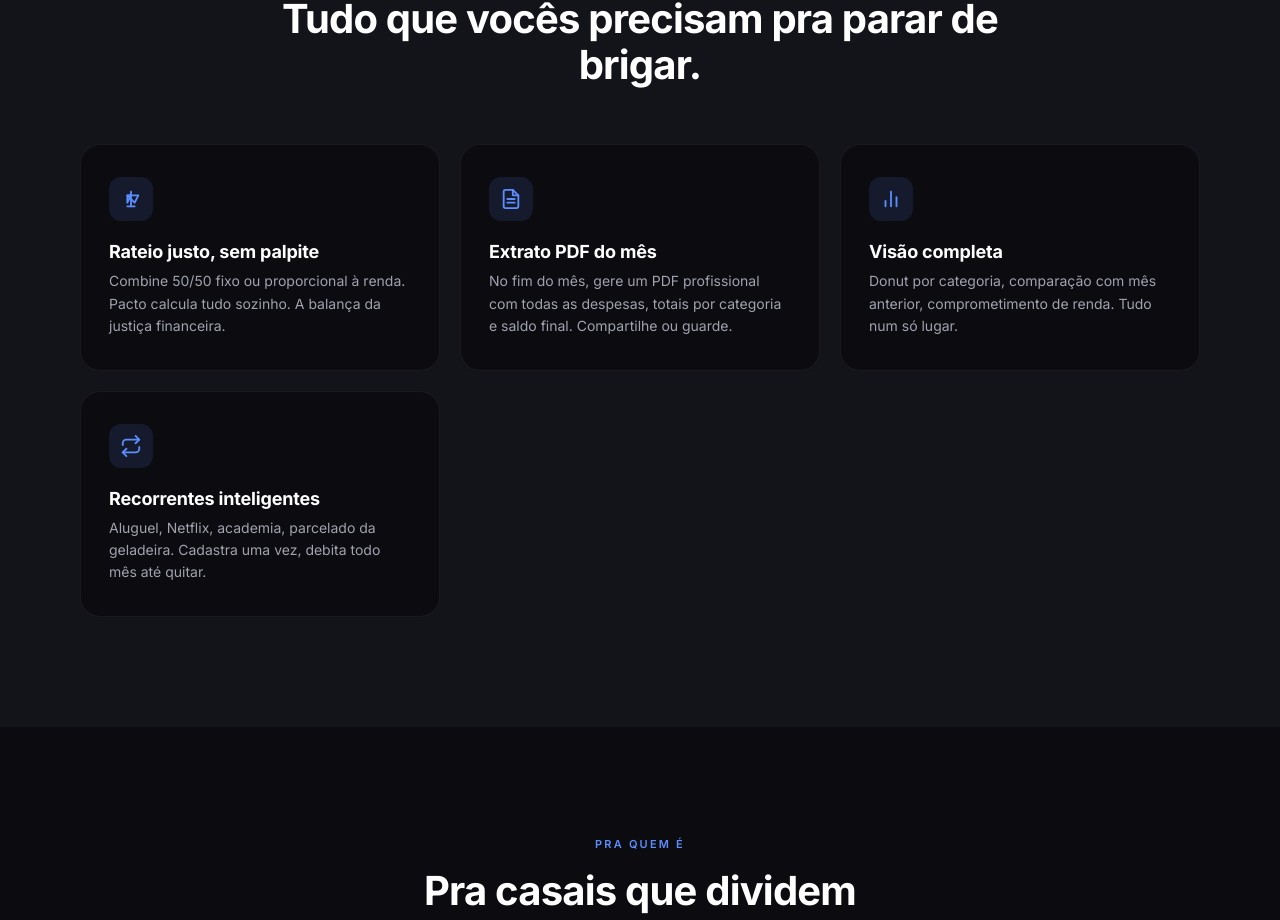
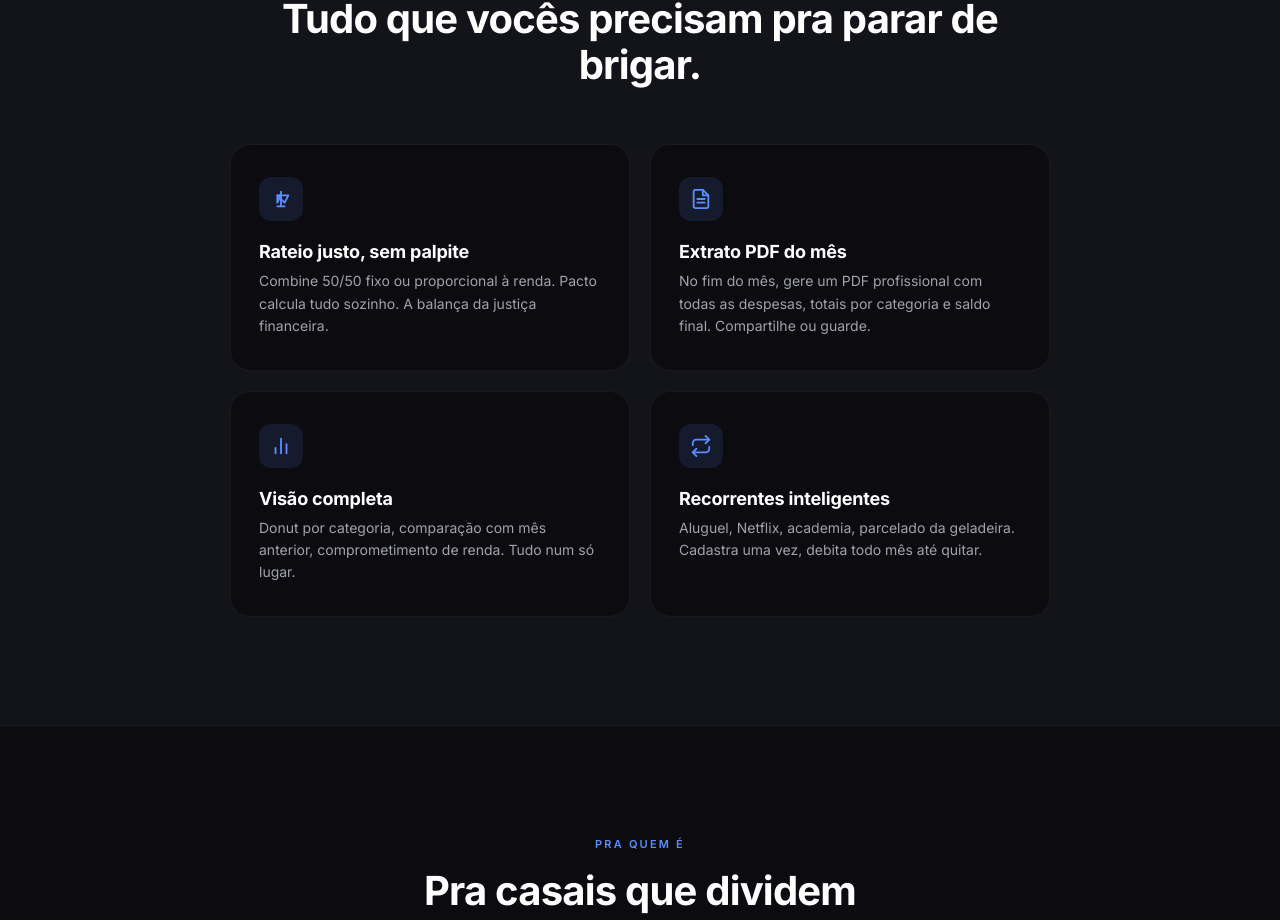
Before and after one commit to familiaromano018/pacto, a Next.js app: page / in a window 1280 px wide. Shown: the part 4669-5589 px from the top of the page. Built offline with nearby package versions, Linux system fonts and the light colour scheme; no server answers.

Commit message:
fix(landing): grid 2x2 estável na seção Features (4 cards)

```diff
--- a/src/app/page.tsx
+++ b/src/app/page.tsx
@@ -786,9 +786,13 @@ function Features() {
         <div
           style={{
             display: 'grid',
-            gridTemplateColumns: 'repeat(auto-fit, minmax(280px, 1fr))',
+            // 4 cards: força 2×2 no desktop (min 380px por card) e 1 col no mobile
+            gridTemplateColumns: 'repeat(auto-fit, minmax(min(100%, 380px), 1fr))',
             gap: 20,
             marginTop: 56,
+            maxWidth: 820,
+            marginLeft: 'auto',
+            marginRight: 'auto',
           }}
         >
           {items.map((it) => (
```
